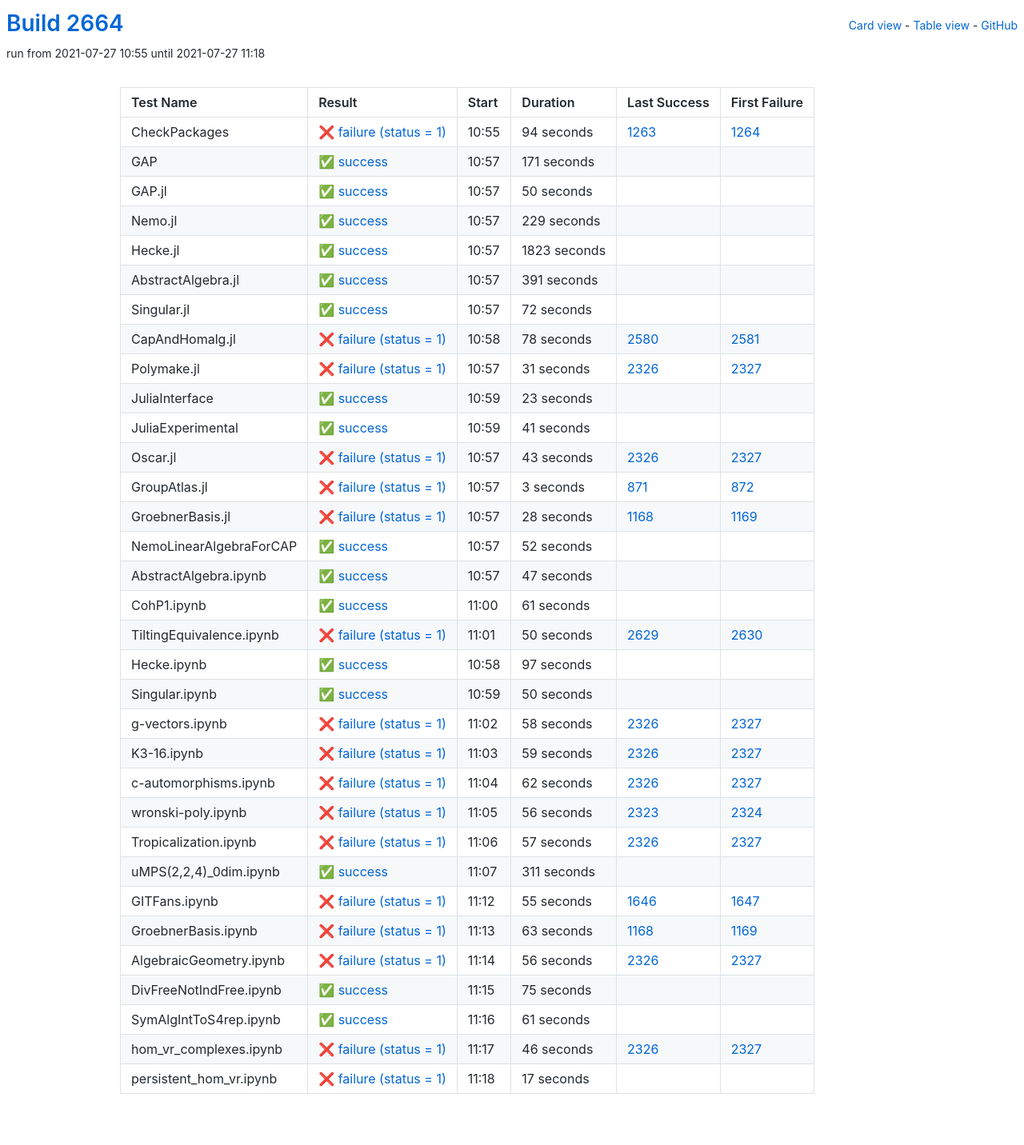
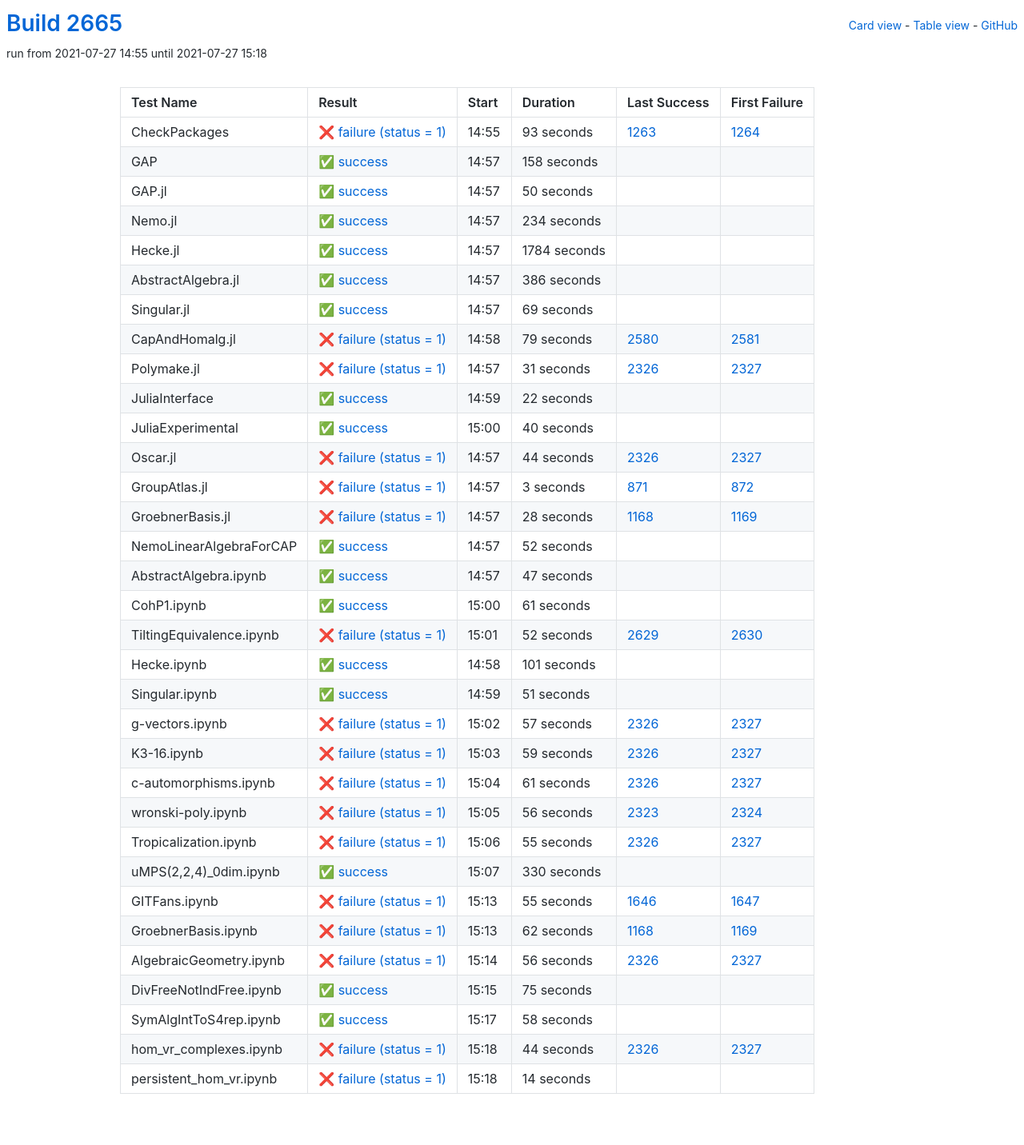
Before and after one commit to oscar-system/oscar-ci-status-stable, a Jekyll site: the page built from table.html, in a window 1280 px wide. Shown: the whole page at 80% size. Built offline with Jekyll 4.4.1, drawn with Linux system fonts in a browser that asks for light colours.

Commit message:
Build #2665

```diff
--- a/_data/ci.yml
+++ b/_data/ci.yml
@@ -1,6 +1,6 @@
 ---
-build: 2664
-build_url: https://oscarci.mathematik.uni-kl.de/job/oscar-stable/2664/
+build: 2665
+build_url: https://oscarci.mathematik.uni-kl.de/job/oscar-stable/2665/
 job: oscar-stable
 organization: oscar-system
 repo: oscar-ci-status-stable
@@ -8,32 +8,32 @@ repourl: https://github.com/oscar-system/oscar-ci-status-stable
 tests:
 - name: CheckPackages
   id: checkpackages
-  log: https://oscarci.mathematik.uni-kl.de/job/oscar-stable/2664/artifact/logs/build-2664/CheckPackages.log
-  start: 2021-07-27 10:55
+  log: https://oscarci.mathematik.uni-kl.de/job/oscar-stable/2665/artifact/logs/build-2665/CheckPackages.log
+  start: 2021-07-27 14:55
   success: false
   exitcode: 1
   status: failure
-  duration: 94
+  duration: 93
   last_success: 1263
   last_success_url: https://oscarci.mathematik.uni-kl.de/job/oscar-stable/1263/
   first_failure: 1264
   first_failure_url: https://oscarci.mathematik.uni-kl.de/job/oscar-stable/1264/
 - name: GAP
   id: gap
-  log: https://oscarci.mathematik.uni-kl.de/job/oscar-stable/2664/artifact/logs/build-2664/GAP.log
-  start: 2021-07-27 10:57
+  log: https://oscarci.mathematik.uni-kl.de/job/oscar-stable/2665/artifact/logs/build-2665/GAP.log
+  start: 2021-07-27 14:57
   success: true
   exitcode: 0
   status: success
-  duration: 171
+  duration: 158
   last_success: false
   last_success_url:
   first_failure: false
   first_failure_url:
 - name: GAP.jl
   id: gap-jl
-  log: https://oscarci.mathematik.uni-kl.de/job/oscar-stable/2664/artifact/logs/build-2664/GAP.jl.log
-  start: 2021-07-27 10:57
+  log: https://oscarci.mathematik.uni-kl.de/job/oscar-stable/2665/artifact/logs/build-2665/GAP.jl.log
+  start: 2021-07-27 14:57
   success: true
   exitcode: 0
   status: success
@@ -44,68 +44,68 @@ tests:
   first_failure_url:
 - name: Nemo.jl
   id: nemo-jl
-  log: https://oscarci.mathematik.uni-kl.de/job/oscar-stable/2664/artifact/logs/build-2664/Nemo.jl.log
-  start: 2021-07-27 10:57
+  log: https://oscarci.mathematik.uni-kl.de/job/oscar-stable/2665/artifact/logs/build-2665/Nemo.jl.log
+  start: 2021-07-27 14:57
   success: true
   exitcode: 0
   status: success
-  duration: 229
+  duration: 234
   last_success: false
   last_success_url:
   first_failure: false
   first_failure_url:
 - name: Hecke.jl
   id: hecke-jl
-  log: https://oscarci.mathematik.uni-kl.de/job/oscar-stable/2664/artifact/logs/build-2664/Hecke.jl.log
-  start: 2021-07-27 10:57
+  log: https://oscarci.mathematik.uni-kl.de/job/oscar-stable/2665/artifact/logs/build-2665/Hecke.jl.log
+  start: 2021-07-27 14:57
   success: true
   exitcode: 0
   status: success
-  duration: 1823
+  duration: 1784
   last_success: false
   last_success_url:
   first_failure: false
   first_failure_url:
 - name: AbstractAlgebra.jl
   id: abstractalgebra-jl
-  log: https://oscarci.mathematik.uni-kl.de/job/oscar-stable/2664/artifact/logs/build-2664/AbstractAlgebra.jl.log
-  start: 2021-07-27 10:57
+  log: https://oscarci.mathematik.uni-kl.de/job/oscar-stable/2665/artifact/logs/build-2665/AbstractAlgebra.jl.log
+  start: 2021-07-27 14:57
   success: true
   exitcode: 0
   status: success
-  duration: 391
+  duration: 386
   last_success: false
   last_success_url:
   first_failure: false
   first_failure_url:
 - name: Singular.jl
   id: singular-jl
-  log: https://oscarci.mathematik.uni-kl.de/job/oscar-stable/2664/artifact/logs/build-2664/Singular.jl.log
-  start: 2021-07-27 10:57
+  log: https://oscarci.mathematik.uni-kl.de/job/oscar-stable/2665/artifact/logs/build-2665/Singular.jl.log
+  start: 2021-07-27 14:57
   success: true
   exitcode: 0
   status: success
-  duration: 72
+  duration: 69
   last_success: false
   last_success_url:
   first_failure: false
   first_failure_url:
 - name: CapAndHomalg.jl
   id: capandhomalg-jl
-  log: https://oscarci.mathematik.uni-kl.de/job/oscar-stable/2664/artifact/logs/build-2664/CapAndHomalg.jl.log
-  start: 2021-07-27 10:58
+  log: https://oscarci.mathematik.uni-kl.de/job/oscar-stable/2665/artifact/logs/build-2665/CapAndHomalg.jl.log
+  start: 2021-07-27 14:58
   success: false
   exitcode: 1
   status: failure
-  duration: 78
+  duration: 79
   last_success: 2580
   last_success_url: https://oscarci.mathematik.uni-kl.de/job/oscar-stable/2580/
   first_failure: 2581
   first_failure_url: https://oscarci.mathematik.uni-kl.de/job/oscar-stable/2581/
 - name: Polymake.jl
   id: polymake-jl
-  log: https://oscarci.mathematik.uni-kl.de/job/oscar-stable/2664/artifact/logs/build-2664/Polymake.jl.log
-  start: 2021-07-27 10:57
+  log: https://oscarci.mathematik.uni-kl.de/job/oscar-stable/2665/artifact/logs/build-2665/Polymake.jl.log
+  start: 2021-07-27 14:57
   success: false
   exitcode: 1
   status: failure
@@ -116,44 +116,44 @@ tests:
   first_failure_url: https://oscarci.mathematik.uni-kl.de/job/oscar-stable/2327/
 - name: JuliaInterface
   id: juliainterface
-  log: https://oscarci.mathematik.uni-kl.de/job/oscar-stable/2664/artifact/logs/build-2664/JuliaInterface.log
-  start: 2021-07-27 10:59
+  log: https://oscarci.mathematik.uni-kl.de/job/oscar-stable/2665/artifact/logs/build-2665/JuliaInterface.log
+  start: 2021-07-27 14:59
   success: true
   exitcode: 0
   status: success
-  duration: 23
+  duration: 22
   last_success: false
   last_success_url:
   first_failure: false
   first_failure_url:
 - name: JuliaExperimental
   id: juliaexperimental
-  log: https://oscarci.mathematik.uni-kl.de/job/oscar-stable/2664/artifact/logs/build-2664/JuliaExperimental.log
-  start: 2021-07-27 10:59
+  log: https://oscarci.mathematik.uni-kl.de/job/oscar-stable/2665/artifact/logs/build-2665/JuliaExperimental.log
+  start: 2021-07-27 15:00
   success: true
   exitcode: 0
   status: success
-  duration: 41
+  duration: 40
   last_success: false
   last_success_url:
   first_failure: false
   first_failure_url:
 - name: Oscar.jl
   id: oscar-jl
-  log: https://oscarci.mathematik.uni-kl.de/job/oscar-stable/2664/artifact/logs/build-2664/Oscar.jl.log
-  start: 2021-07-27 10:57
+  log: https://oscarci.mathematik.uni-kl.de/job/oscar-stable/2665/artifact/logs/build-2665/Oscar.jl.log
+  start: 2021-07-27 14:57
   success: false
   exitcode: 1
   status: failure
-  duration: 43
+  duration: 44
   last_success: 2326
   last_success_url: https://oscarci.mathematik.uni-kl.de/job/oscar-stable/2326/
   first_failure: 2327
   first_failure_url: https://oscarci.mathematik.uni-kl.de/job/oscar-stable/2327/
 - name: GroupAtlas.jl
   id: groupatlas-jl
-  log: https://oscarci.mathematik.uni-kl.de/job/oscar-stable/2664/artifact/logs/build-2664/GroupAtlas.jl.log
-  start: 2021-07-27 10:57
+  log: https://oscarci.mathematik.uni-kl.de/job/oscar-stable/2665/artifact/logs/build-2665/GroupAtlas.jl.log
+  start: 2021-07-27 14:57
   success: false
   exitcode: 1
   status: failure
@@ -164,8 +164,8 @@ tests:
   first_failure_url: https://oscarci.mathematik.uni-kl.de/job/oscar-stable/872/
 - name: GroebnerBasis.jl
   id: groebnerbasis-jl
-  log: https://oscarci.mathematik.uni-kl.de/job/oscar-stable/2664/artifact/logs/build-2664/GroebnerBasis.jl.log
-  start: 2021-07-27 10:57
+  log: https://oscarci.mathematik.uni-kl.de/job/oscar-stable/2665/artifact/logs/build-2665/GroebnerBasis.jl.log
+  start: 2021-07-27 14:57
   success: false
   exitcode: 1
   status: failure
@@ -176,8 +176,8 @@ tests:
   first_failure_url: https://oscarci.mathematik.uni-kl.de/job/oscar-stable/1169/
 - name: NemoLinearAlgebraForCAP
   id: nemolinearalgebraforcap
-  log: https://oscarci.mathematik.uni-kl.de/job/oscar-stable/2664/artifact/logs/build-2664/NemoLinearAlgebraForCAP.log
-  start: 2021-07-27 10:57
+  log: https://oscarci.mathematik.uni-kl.de/job/oscar-stable/2665/artifact/logs/build-2665/NemoLinearAlgebraForCAP.log
+  start: 2021-07-27 14:57
   success: true
   exitcode: 0
   status: success
@@ -188,8 +188,8 @@ tests:
   first_failure_url:
 - name: AbstractAlgebra.ipynb
   id: abstractalgebra-ipynb
-  log: https://oscarci.mathematik.uni-kl.de/job/oscar-stable/2664/artifact/logs/build-2664/AbstractAlgebra.ipynb.log
-  start: 2021-07-27 10:57
+  log: https://oscarci.mathematik.uni-kl.de/job/oscar-stable/2665/artifact/logs/build-2665/AbstractAlgebra.ipynb.log
+  start: 2021-07-27 14:57
   success: true
   exitcode: 0
   status: success
@@ -200,8 +200,8 @@ tests:
   first_failure_url:
 - name: CohP1.ipynb
   id: cohp1-ipynb
-  log: https://oscarci.mathematik.uni-kl.de/job/oscar-stable/2664/artifact/logs/build-2664/CohP1.ipynb.log
-  start: 2021-07-27 11:00
+  log: https://oscarci.mathematik.uni-kl.de/job/oscar-stable/2665/artifact/logs/build-2665/CohP1.ipynb.log
+  start: 2021-07-27 15:00
   success: true
   exitcode: 0
   status: success
@@ -212,56 +212,56 @@ tests:
   first_failure_url:
 - name: TiltingEquivalence.ipynb
   id: tiltingequivalence-ipynb
-  log: https://oscarci.mathematik.uni-kl.de/job/oscar-stable/2664/artifact/logs/build-2664/TiltingEquivalence.ipynb.log
-  start: 2021-07-27 11:01
+  log: https://oscarci.mathematik.uni-kl.de/job/oscar-stable/2665/artifact/logs/build-2665/TiltingEquivalence.ipynb.log
+  start: 2021-07-27 15:01
   success: false
   exitcode: 1
   status: failure
-  duration: 50
+  duration: 52
   last_success: 2629
   last_success_url: https://oscarci.mathematik.uni-kl.de/job/oscar-stable/2629/
   first_failure: 2630
   first_failure_url: https://oscarci.mathematik.uni-kl.de/job/oscar-stable/2630/
 - name: Hecke.ipynb
   id: hecke-ipynb
-  log: https://oscarci.mathematik.uni-kl.de/job/oscar-stable/2664/artifact/logs/build-2664/Hecke.ipynb.log
-  start: 2021-07-27 10:58
+  log: https://oscarci.mathematik.uni-kl.de/job/oscar-stable/2665/artifact/logs/build-2665/Hecke.ipynb.log
+  start: 2021-07-27 14:58
   success: true
   exitcode: 0
   status: success
-  duration: 97
+  duration: 101
   last_success: false
   last_success_url:
   first_failure: false
   first_failure_url:
 - name: Singular.ipynb
   id: singular-ipynb
-  log: https://oscarci.mathematik.uni-kl.de/job/oscar-stable/2664/artifact/logs/build-2664/Singular.ipynb.log
-  start: 2021-07-27 10:59
+  log: https://oscarci.mathematik.uni-kl.de/job/oscar-stable/2665/artifact/logs/build-2665/Singular.ipynb.log
+  start: 2021-07-27 14:59
   success: true
   exitcode: 0
   status: success
-  duration: 50
+  duration: 51
   last_success: false
   last_success_url:
   first_failure: false
   first_failure_url:
 - name: g-vectors.ipynb
   id: g-vectors-ipynb
-  log: https://oscarci.mathematik.uni-kl.de/job/oscar-stable/2664/artifact/logs/build-2664/g-vectors.ipynb.log
-  start: 2021-07-27 11:02
+  log: https://oscarci.mathematik.uni-kl.de/job/oscar-stable/2665/artifact/logs/build-2665/g-vectors.ipynb.log
+  start: 2021-07-27 15:02
   success: false
   exitcode: 1
   status: failure
-  duration: 58
+  duration: 57
   last_success: 2326
   last_success_url: https://oscarci.mathematik.uni-kl.de/job/oscar-stable/2326/
   first_failure: 2327
   first_failure_url: https://oscarci.mathematik.uni-kl.de/job/oscar-stable/2327/
 - name: K3-16.ipynb
   id: k3-16-ipynb
-  log: https://oscarci.mathematik.uni-kl.de/job/oscar-stable/2664/artifact/logs/build-2664/K3-16.ipynb.log
-  start: 2021-07-27 11:03
+  log: https://oscarci.mathematik.uni-kl.de/job/oscar-stable/2665/artifact/logs/build-2665/K3-16.ipynb.log
+  start: 2021-07-27 15:03
   success: false
   exitcode: 1
   status: failure
@@ -272,20 +272,20 @@ tests:
   first_failure_url: https://oscarci.mathematik.uni-kl.de/job/oscar-stable/2327/
 - name: c-automorphisms.ipynb
   id: c-automorphisms-ipynb
-  log: https://oscarci.mathematik.uni-kl.de/job/oscar-stable/2664/artifact/logs/build-2664/c-automorphisms.ipynb.log
-  start: 2021-07-27 11:04
+  log: https://oscarci.mathematik.uni-kl.de/job/oscar-stable/2665/artifact/logs/build-2665/c-automorphisms.ipynb.log
+  start: 2021-07-27 15:04
   success: false
   exitcode: 1
   status: failure
-  duration: 62
+  duration: 61
   last_success: 2326
   last_success_url: https://oscarci.mathematik.uni-kl.de/job/oscar-stable/2326/
   first_failure: 2327
   first_failure_url: https://oscarci.mathematik.uni-kl.de/job/oscar-stable/2327/
 - name: wronski-poly.ipynb
   id: wronski-poly-ipynb
-  log: https://oscarci.mathematik.uni-kl.de/job/oscar-stable/2664/artifact/logs/build-2664/wronski-poly.ipynb.log
-  start: 2021-07-27 11:05
+  log: https://oscarci.mathematik.uni-kl.de/job/oscar-stable/2665/artifact/logs/build-2665/wronski-poly.ipynb.log
+  start: 2021-07-27 15:05
   success: false
   exitcode: 1
   status: failure
@@ -296,32 +296,32 @@ tests:
   first_failure_url: https://oscarci.mathematik.uni-kl.de/job/oscar-stable/2324/
 - name: Tropicalization.ipynb
   id: tropicalization-ipynb
-  log: https://oscarci.mathematik.uni-kl.de/job/oscar-stable/2664/artifact/logs/build-2664/Tropicalization.ipynb.log
-  start: 2021-07-27 11:06
+  log: https://oscarci.mathematik.uni-kl.de/job/oscar-stable/2665/artifact/logs/build-2665/Tropicalization.ipynb.log
+  start: 2021-07-27 15:06
   success: false
   exitcode: 1
   status: failure
-  duration: 57
+  duration: 55
   last_success: 2326
   last_success_url: https://oscarci.mathematik.uni-kl.de/job/oscar-stable/2326/
   first_failure: 2327
   first_failure_url: https://oscarci.mathematik.uni-kl.de/job/oscar-stable/2327/
 - name: uMPS(2,2,4)_0dim.ipynb
   id: umps-2-2-4-0dim-ipynb
-  log: https://oscarci.mathematik.uni-kl.de/job/oscar-stable/2664/artifact/logs/build-2664/uMPS-2-2-4-_0dim.ipynb.log
-  start: 2021-07-27 11:07
+  log: https://oscarci.mathematik.uni-kl.de/job/oscar-stable/2665/artifact/logs/build-2665/uMPS-2-2-4-_0dim.ipynb.log
+  start: 2021-07-27 15:07
   success: true
   exitcode: 0
   status: success
-  duration: 311
+  duration: 330
   last_success: false
   last_success_url:
   first_failure: false
   first_failure_url:
 - name: GITFans.ipynb
   id: gitfans-ipynb
-  log: https://oscarci.mathematik.uni-kl.de/job/oscar-stable/2664/artifact/logs/build-2664/GITFans.ipynb.log
-  start: 2021-07-27 11:12
+  log: https://oscarci.mathematik.uni-kl.de/job/oscar-stable/2665/artifact/logs/build-2665/GITFans.ipynb.log
+  start: 2021-07-27 15:13
   success: false
   exitcode: 1
   status: failure
@@ -332,20 +332,20 @@ tests:
   first_failure_url: https://oscarci.mathematik.uni-kl.de/job/oscar-stable/1647/
 - name: GroebnerBasis.ipynb
   id: groebnerbasis-ipynb
-  log: https://oscarci.mathematik.uni-kl.de/job/oscar-stable/2664/artifact/logs/build-2664/GroebnerBasis.ipynb.log
-  start: 2021-07-27 11:13
+  log: https://oscarci.mathematik.uni-kl.de/job/oscar-stable/2665/artifact/logs/build-2665/GroebnerBasis.ipynb.log
+  start: 2021-07-27 15:13
   success: false
   exitcode: 1
   status: failure
-  duration: 63
+  duration: 62
   last_success: 1168
   last_success_url: https://oscarci.mathematik.uni-kl.de/job/oscar-stable/1168/
   first_failure: 1169
   first_failure_url: https://oscarci.mathematik.uni-kl.de/job/oscar-stable/1169/
 - name: AlgebraicGeometry.ipynb
   id: algebraicgeometry-ipynb
-  log: https://oscarci.mathematik.uni-kl.de/job/oscar-stable/2664/artifact/logs/build-2664/AlgebraicGeometry.ipynb.log
-  start: 2021-07-27 11:14
+  log: https://oscarci.mathematik.uni-kl.de/job/oscar-stable/2665/artifact/logs/build-2665/AlgebraicGeometry.ipynb.log
+  start: 2021-07-27 15:14
   success: false
   exitcode: 1
   status: failure
@@ -356,8 +356,8 @@ tests:
   first_failure_url: https://oscarci.mathematik.uni-kl.de/job/oscar-stable/2327/
 - name: DivFreeNotIndFree.ipynb
   id: divfreenotindfree-ipynb
-  log: https://oscarci.mathematik.uni-kl.de/job/oscar-stable/2664/artifact/logs/build-2664/DivFreeNotIndFree.ipynb.log
-  start: 2021-07-27 11:15
+  log: https://oscarci.mathematik.uni-kl.de/job/oscar-stable/2665/artifact/logs/build-2665/DivFreeNotIndFree.ipynb.log
+  start: 2021-07-27 15:15
   success: true
   exitcode: 0
   status: success
@@ -368,36 +368,36 @@ tests:
   first_failure_url:
 - name: SymAlgIntToS4rep.ipynb
   id: symalginttos4rep-ipynb
-  log: https://oscarci.mathematik.uni-kl.de/job/oscar-stable/2664/artifact/logs/build-2664/SymAlgIntToS4rep.ipynb.log
-  start: 2021-07-27 11:16
+  log: https://oscarci.mathematik.uni-kl.de/job/oscar-stable/2665/artifact/logs/build-2665/SymAlgIntToS4rep.ipynb.log
+  start: 2021-07-27 15:17
   success: true
   exitcode: 0
   status: success
-  duration: 61
+  duration: 58
   last_success: false
   last_success_url:
   first_failure: false
   first_failure_url:
 - name: hom_vr_complexes.ipynb
   id: hom-vr-complexes-ipynb
-  log: https://oscarci.mathematik.uni-kl.de/job/oscar-stable/2664/artifact/logs/build-2664/hom_vr_complexes.ipynb.log
-  start: 2021-07-27 11:17
+  log: https://oscarci.mathematik.uni-kl.de/job/oscar-stable/2665/artifact/logs/build-2665/hom_vr_complexes.ipynb.log
+  start: 2021-07-27 15:18
   success: false
   exitcode: 1
   status: failure
-  duration: 46
+  duration: 44
   last_success: 2326
   last_success_url: https://oscarci.mathematik.uni-kl.de/job/oscar-stable/2326/
   first_failure: 2327
   first_failure_url: https://oscarci.mathematik.uni-kl.de/job/oscar-stable/2327/
 - name: persistent_hom_vr.ipynb
   id: persistent-hom-vr-ipynb
-  log: https://oscarci.mathematik.uni-kl.de/job/oscar-stable/2664/artifact/logs/build-2664/persistent_hom_vr.ipynb.log
-  start: 2021-07-27 11:18
+  log: https://oscarci.mathematik.uni-kl.de/job/oscar-stable/2665/artifact/logs/build-2665/persistent_hom_vr.ipynb.log
+  start: 2021-07-27 15:18
   success: false
   exitcode: 1
   status: failure
-  duration: 17
+  duration: 14
   last_success: false
   last_success_url:
   first_failure: false
```
Also changed, not shown: README.md.
